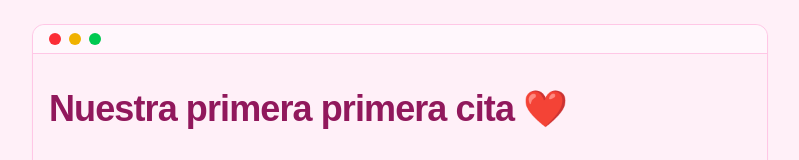
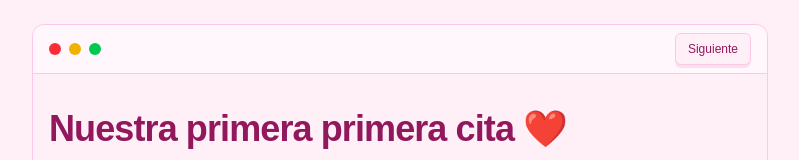
Before and after one commit to nicolas-salazar/1111, a React (Vite) app: page /entry/1 in a window 1280 px wide. Shown: the top 160 px of the page, without its empty margins (240-1039 px from the left). Built offline with nearby package versions, Linux system fonts and the light colour scheme.

Commit message:
feat: adds previous and next buttons to the entry card

```diff
--- a/src/components/ui/entry-card/EntryCard.tsx
+++ b/src/components/ui/entry-card/EntryCard.tsx
@@ -1,13 +1,23 @@
 import { format, formatDistanceToNowStrict } from "date-fns";
 import { es } from "date-fns/locale/es";
 import { useState } from "react";
+import { Link } from "react-router-dom";
 import { twMerge } from "tailwind-merge";
+import { Button } from "@/components/ui/button";
 import { LoadableImage } from "@/components/ui/loadable-image";
 import { ImageZoom } from "@/components/ui/shadcn-io/image-zoom";
 import TypingText from "@/components/ui/shadcn-io/typing-text";
 import type { Entry } from "@/entries";
 
-export const EntryCard = ({ entry }: { entry: Entry }) => {
+export const EntryCard = ({
+	entry,
+	previousEntry,
+	nextEntry,
+}: {
+	entry: Entry;
+	previousEntry: Entry | null;
+	nextEntry: Entry | null;
+}) => {
 	const { content, date, media, n, title } = entry;
 	const images = media.filter((item) => item.type === "image");
 	const videos = media.filter((item) => item.type === "video");
@@ -16,7 +26,7 @@ export const EntryCard = ({ entry }: { entry: Entry }) => {
 
 	return (
 		<div className="flex min-h-fit w-full flex-col rounded-xl border bg-background text-card-foreground shadow">
-			<Header />
+			<Header previousEntry={previousEntry} nextEntry={nextEntry} />
 
 			<div className="flex flex-col gap-6 px-4 py-8">
 				<h2 className="font-bold text-4xl leading-tight tracking-tight">
@@ -125,7 +135,13 @@ export const EntryCard = ({ entry }: { entry: Entry }) => {
 	);
 };
 
-const Header = () => (
+const Header = ({
+	previousEntry,
+	nextEntry,
+}: {
+	previousEntry: Entry | null;
+	nextEntry: Entry | null;
+}) => (
 	<div className="flex items-center justify-between rounded-t-xl border-b bg-card px-4 py-2">
 		<div className="flex items-center gap-3">
 			<div className="flex gap-2">
@@ -134,5 +150,22 @@ const Header = () => (
 				<div className="size-3 rounded-full bg-green-500"></div>
 			</div>
 		</div>
+
+		<div className="flex items-center gap-2">
+			{previousEntry && (
+				<Link to={`/entry/${previousEntry.n}`}>
+					<Button className="text-xs" size="sm" variant="outline">
+						Anterior
+					</Button>
+				</Link>
+			)}
+			{nextEntry && (
+				<Link to={`/entry/${nextEntry.n}`}>
+					<Button className="text-xs" size="sm" variant="outline">
+						Siguiente
+					</Button>
+				</Link>
+			)}
+		</div>
 	</div>
 );
--- a/src/pages/entry/EntryPage.tsx
+++ b/src/pages/entry/EntryPage.tsx
@@ -6,5 +6,11 @@ export const EntryPage = () => {
 	const { id } = useParams();
 	const index = parseInt(id || "0", 10);
 
-	return <EntryCard entry={ENTRIES[index - 1]} />;
+	return (
+		<EntryCard
+			entry={ENTRIES[index - 1]}
+			nextEntry={ENTRIES[index] || null}
+			previousEntry={ENTRIES[index - 2] || null}
+		/>
+	);
 };
--- a/src/pages/welcome/WelcomePage.tsx
+++ b/src/pages/welcome/WelcomePage.tsx
@@ -57,7 +57,7 @@ export const WelcomePage = () => {
 						loop={false}
 						showCursor={index === lastItemToBeShownIndex}
 						text={text}
-						typingSpeed={4}
+						typingSpeed={45}
 						onSentenceComplete={() => {
 							if (index < WELCOME_SENTENCES.length - 1) {
 								setTimeout(() => setLastItemToBeShownIndex(index + 1), 0);
--- a/src/pages/welcome/welcome-sentences.ts
+++ b/src/pages/welcome/welcome-sentences.ts
@@ -2,7 +2,7 @@ import { ENTRIES } from "@/entries";
 
 export const WELCOME_SENTENCES = [
 	"Hola.",
-	"Estuve trabajoso el domingo y el lunes en la noche en Buenos Aires me quedé dormido después de la carne, ¿recuerdas? Y traje el computador que por si acaso.",
+	"Estando en Buenos Aires, me puse trabajoso el domingo y además el lunes en la noche me quedé dormido después de la carne, ¿recuerdas? Y traje el computador que por si acaso.",
 	"Obviamente mentí.",
 	"Aún ahorita escribiendo esto se me llena el corazón de nostalgia al recordar todas las ideas que pasaron por mi cabeza cuando empecé a planear qué iba a pasar en nuestro primer 11 de noviembre. Y ojalá sean muchos 11/11 más para poderlas ir sacando una a una de mi lista de cosas que quiero hacer por ti.",
 	'Entonces yo, en medio de la planeación del viaje con mi mamita e intentando decidir si me devolvía a Colombia el 11 o no, lancé una moneda. Y salió cara. Y salió "quedarme". Y aquí estoy.',
```
